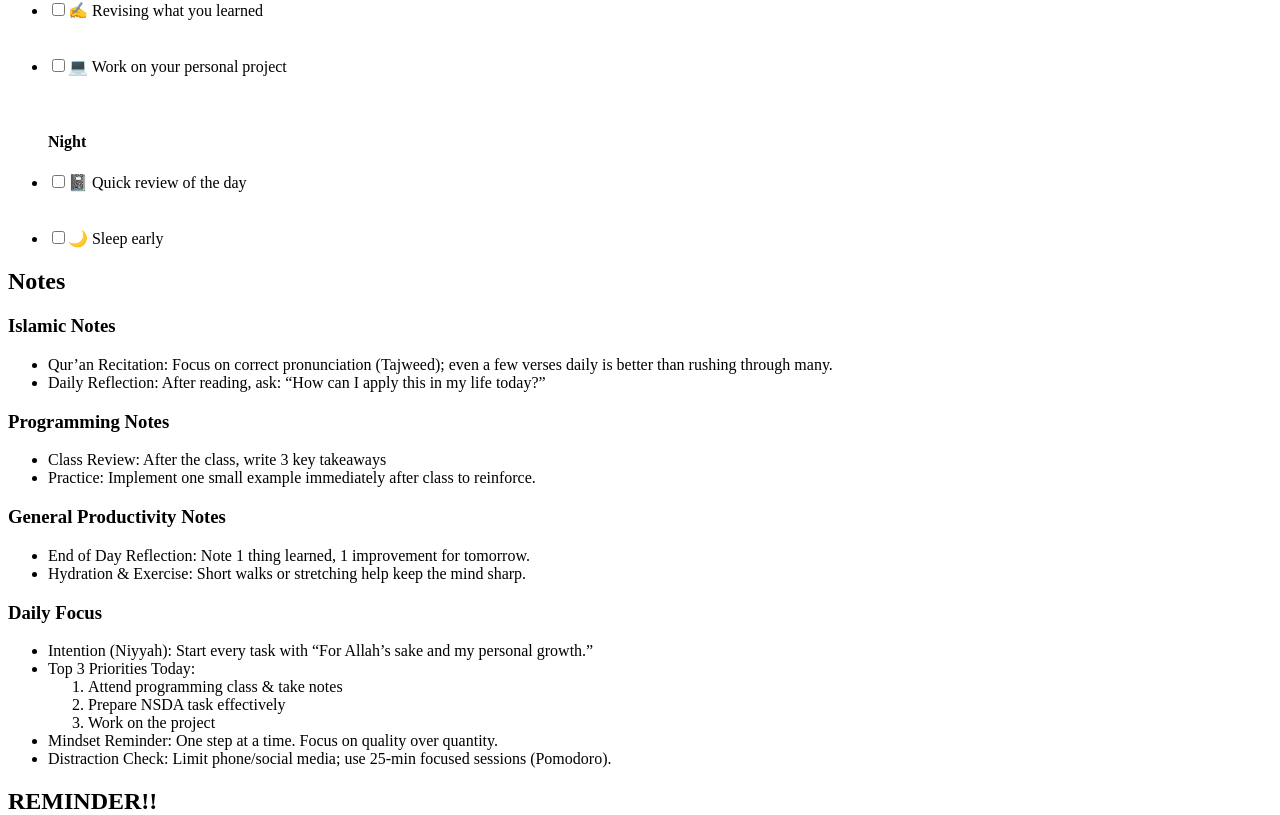
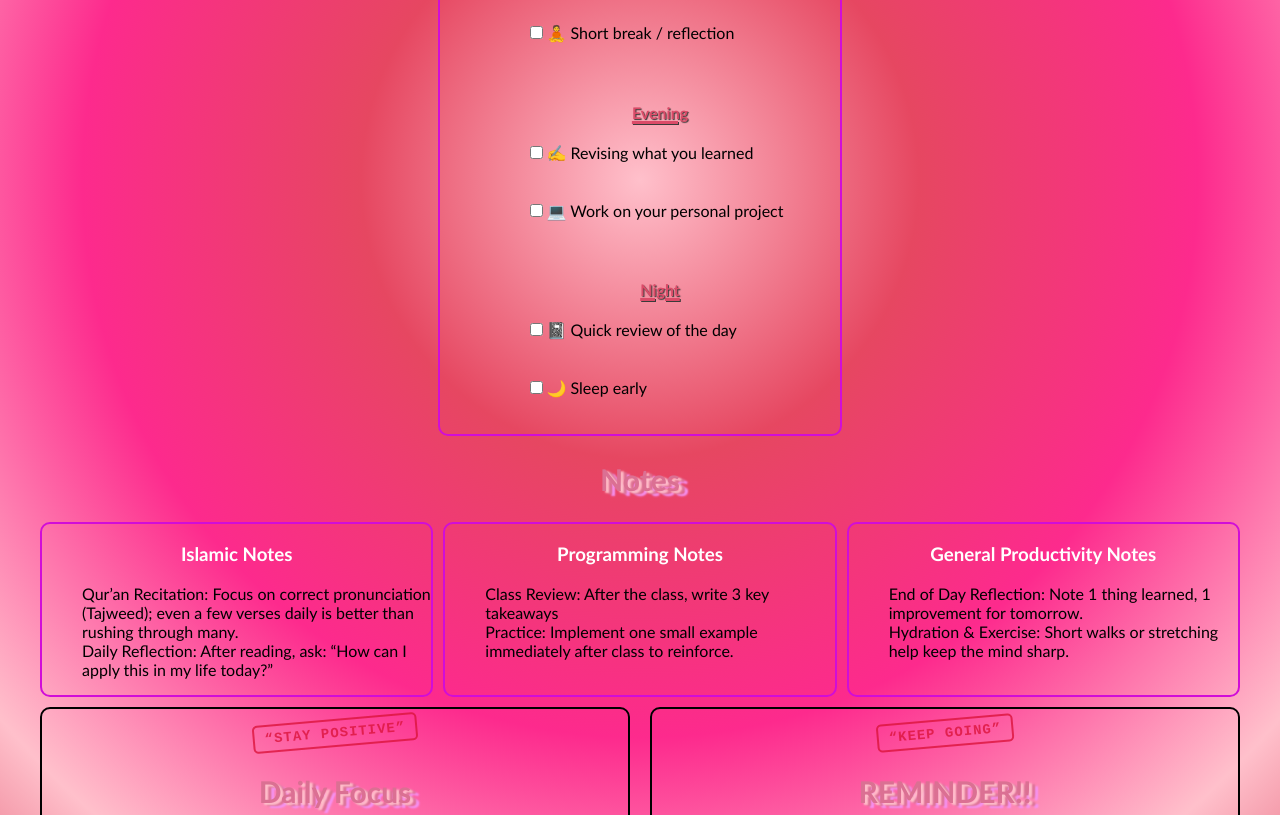
Before and after one commit to NejwaNova/looped-tasks, a plain HTML site: page to-do-2/index.html in a window 1280 px wide. Shown: the part 733-1548 px from the top of the page. Drawn offline with Linux system fonts and the light colour scheme.

Commit message:
first commit

```diff
--- a/to-do-2/index.html
+++ b/to-do-2/index.html
@@ -4,12 +4,14 @@
     <meta charset="UTF-8">
     <meta name="viewport" content="width=device-width, initial-scale=1.0">
     <title>To Do List</title>
+    <link rel="stylesheet" href="./style.css">
 </head>
 <body>
     <h1>📝 Daily Planner</h1>
-    <h2><em>“Seeking knowledge is an obligation upon every Muslim.” – Prophet Muhammad (peace be upon him)</em></h2>
+    <h2 id="h2"><em>“Seeking knowledge is an obligation upon every Muslim.” – Prophet Muhammad (peace be upon him)</em></h2>
+           <h2>Tasks</h2>
     <div class="box">
-        <h2>Tasks</h2>
+
         <ul>
             <h4>Morning</h4>
         <li><input type="checkbox" name="" id="">Drinking water & Meditation </li><br><br>
@@ -29,8 +31,9 @@
         </ul>
     </div>
 
-    <h2>Notes</h2>
-    <div class="box" id="b2">
+     <h2>Notes</h2>
+    <div class="fox" id="b2">
+
         <div class="full">
             <h3>Islamic Notes</h3>
             <ul>
@@ -53,26 +56,33 @@
             </ul>
         </div>
     </div>
+    <div class="nn">
 
-    <div class="box" id="b3">
-        <h3>Daily Focus</h3>
+    <div class="lox" id="b3">
+          <div class="stamp">“Stay Positive”</div>
+    <h2>Daily Focus</h2>
         <ul>
-            <li>Intention (Niyyah): Start every task with “For Allah’s sake and my personal growth.”</li>
-            <li>Top 3 Priorities Today:<ol>
-                <li>Attend programming class & take notes</li>
-                <li>Prepare NSDA task effectively</li>
-                <li>Work on the project</li>
+            <li class="ll">Intention (Niyyah): Start every task with “For Allah’s sake and my personal growth.”</li>
+            <li class="ll">Top 3 Priorities Today:<ol>
+                <li class="kk">Attend programming class & take notes</li>
+                <li class="kk">Prepare NSDA task effectively</li>
+                <li class="kk">Work on the project</li>
             </ol></li>
-            <li>Mindset Reminder: One step at a time. Focus on quality over quantity.</li>
-            <li>Distraction Check: Limit phone/social media; use 25-min focused sessions (Pomodoro).</li>
+            <li class="ll">Mindset Reminder: One step at a time. Focus on quality over quantity.</li>
+            <li class="ll">Distraction Check: Limit phone/social media; use 25-min focused sessions (Pomodoro).</li>
         </ul>
     </div>
 
-    <div>
+    <div class="rox" id="b4">
         <h2><b>REMINDER!!</b></h2>
         <p><em>Every day is an opportunity to grow spiritually, intellectually, and personally. By balancing faith, learning, and action, we strengthen our mind, heart, and skills. Use today to focus on meaningful tasks, reflect on your progress, and strive for excellence in both worldly knowledge and religious understanding.<3!! ...
         WITH LOVE....
         YOUR BELOVED SELF></3></em></p>
+        <div class="stamp">“Keep Going”</div>
     </div>
+    </div>
+</div>
+
+
 </body>
 </html>
--- /dev/null
+++ b/to-do-2/style.css
@@ -0,0 +1,136 @@
+body{
+    margin: 20px;
+    padding: 20px;
+    font-family:'Trebuchet MS', 'Lucida Sans Unicode', 'Lucida Grande', 'Lucida Sans', Arial, sans-serif;
+    background: radial-gradient(circle, pink, rgb(230, 71, 97), rgb(253, 42, 141), pink, rgb(212, 45, 73));
+}
+h1{
+    display: flex;
+    justify-content: center;
+    color: antiquewhite;
+    text-shadow:3px 2px 2px rgb(231, 73, 73) , 6px 3px 2px silver,
+    9px 4px 2px rgb(160, 59, 76);
+}
+#h2{
+    background: radial-gradient(ellipse, rgb(214, 187, 118), rgb(236, 201, 135), rgb(235, 128, 128));
+    border-radius: 30px;
+    padding: 10px 0;
+    text-align: center;
+    font-size: small;
+    text-shadow: none;
+    color:rgb(84, 50, 116);
+}
+h2{
+    display: flex;
+    justify-content: center;
+    color:palevioletred;
+    text-shadow: 3px 2px 2px pink,
+    6px 3px 2px palevioletred,
+    9px 5px 2px rgb(245, 148, 245);
+    font-size: 30px;
+}
+h3{
+    display: flex;
+    justify-content: center;
+    color:white;
+    padding:auto 10px;
+}
+h4{
+    display: flex;
+    justify-content: center;
+    color: rgb(219, 75, 104);
+    text-shadow: 1px 1px 1px rgb(59, 58, 58);
+    text-decoration: underline 3px;
+
+}
+.box {
+    border: 2px solid rgb(209, 13, 216); /* border */
+    display: flex;           /* flex layout */
+    flex-direction: row;     /* default: horizontal layout */
+    justify-content: center; /* center items horizontally */
+    align-items: center;     /* center items vertically */
+    width: 30%;              /* 60% of parent container */
+    margin: 20px auto;       /* center box in page */
+    padding: 20px;           /* inner spacing */
+    gap: 15px;               /* space between flex items */
+    border-radius: 10px;
+}
+li{
+    list-style: none;
+    justify-content: center;
+}
+input:checked{
+    appearance: none;
+    width: 10px;
+    height: 10px;
+    background: linear-gradient(to right, pink, violet);
+    border-radius: 10px;
+}
+.fox{
+    display: flex;
+    gap: 10px;
+}
+.full{
+    flex: 1; /* each box takes equal space */
+    border: solid 2px rgb(209, 13, 216);
+    border-radius: 10px;
+    height: auto;
+}
+
+div p{
+    display: flex;
+}
+.ll{
+    list-style: circle;
+}
+.kk{
+    list-style: lower-roman;
+}
+.lox, .rox {
+  flex: 1;             /* each takes equal width */
+  border: 2px solid rgb(114, 7, 117);
+  border-radius: 10px;
+  padding: 20px;
+  text-align: center;
+  box-sizing: border-box; /* include padding in width */
+  margin: 10px 0;
+}
+.nn{
+    display: flex;
+    gap: 20px;
+}
+
+
+
+.container {
+  display: flex;
+  gap: 20px;
+}
+
+.lox, .rox {
+  flex: 1;
+  border: 2px solid black;
+  border-radius: 10px;
+  padding: 40px 20px 20px;
+  text-align: center;
+  box-sizing: border-box;
+  position: relative;
+}
+
+
+.stamp {
+  position: absolute;
+  top: 10px;
+  left: 50%;
+  transform: translateX(-50%) rotate(-5deg);
+  font-family: "Courier New", monospace;
+  font-size: 14px;
+  font-weight: bold;
+  color: crimson;
+  border: 2px solid crimson;
+  padding: 4px 10px;
+  border-radius: 5px;
+  opacity: 0.8;
+  text-transform: uppercase;
+  letter-spacing: 1px;
+}
```
